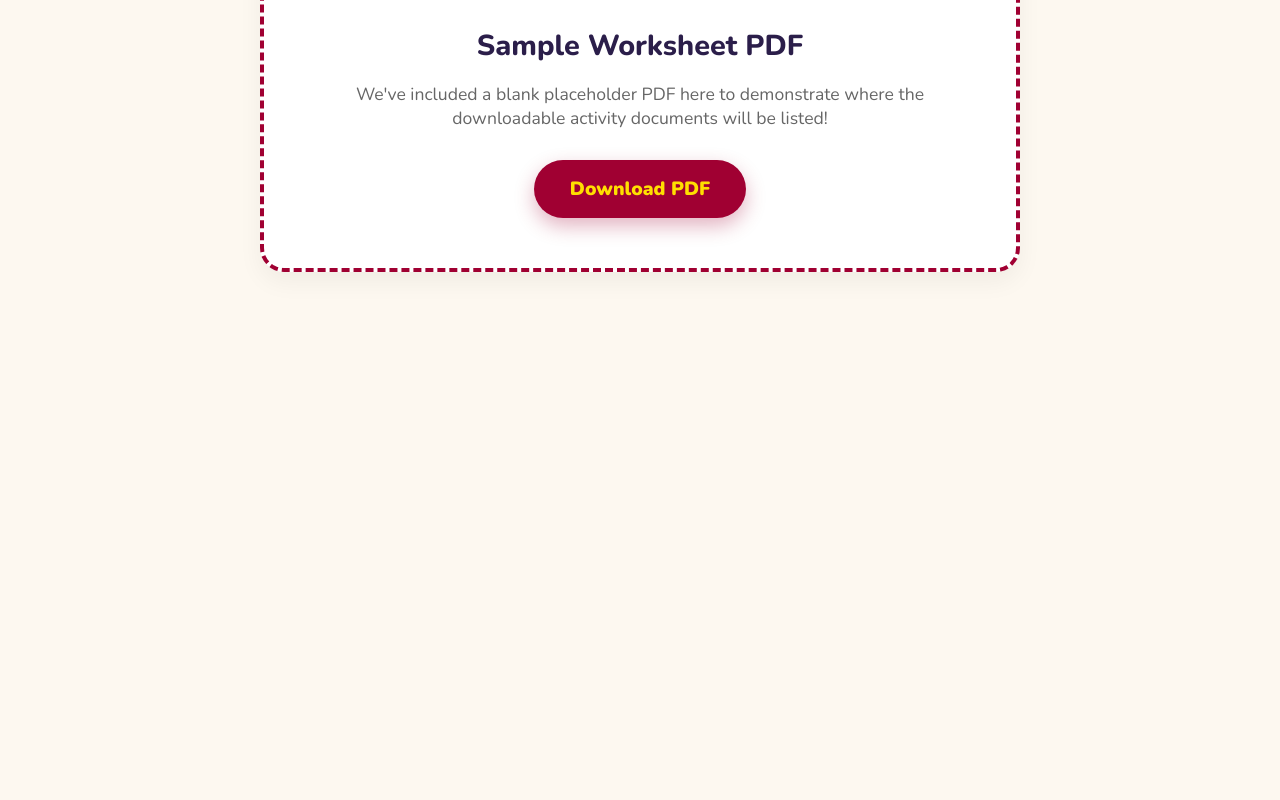
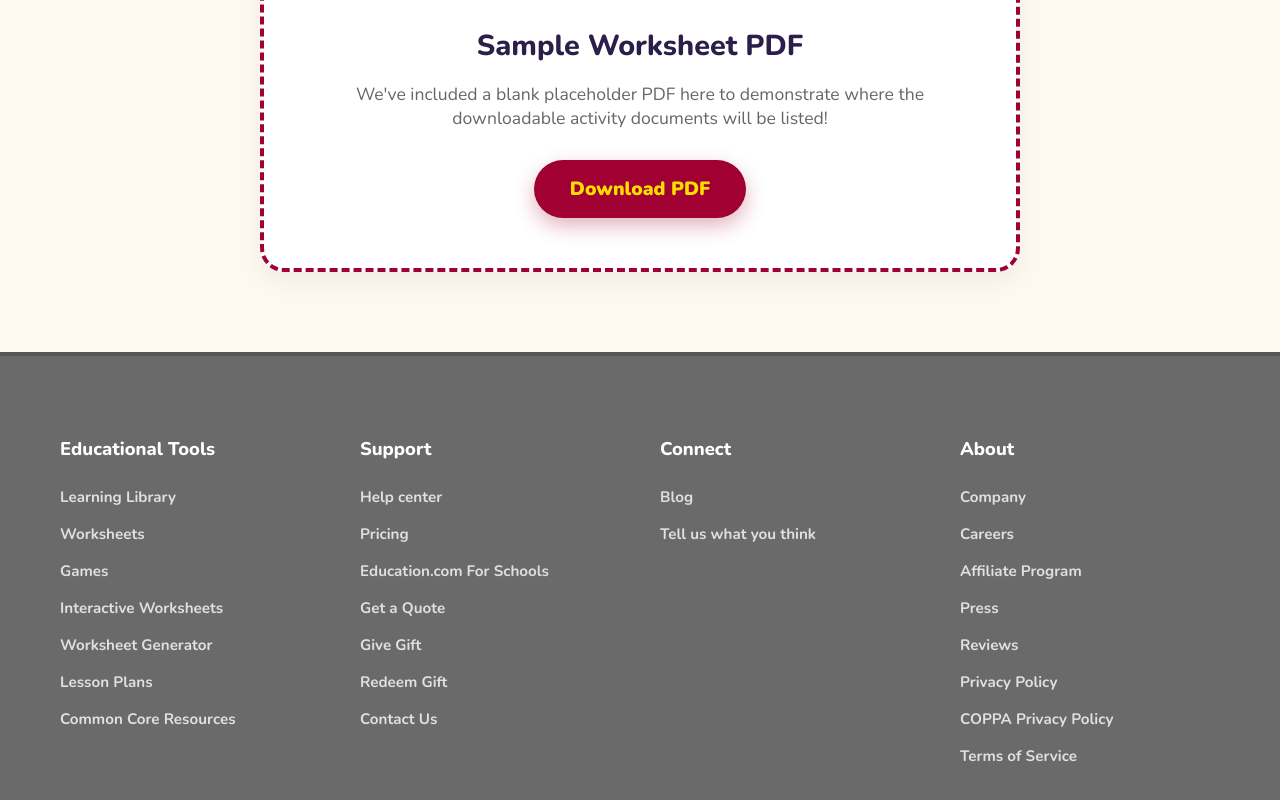
Before and after one commit to HMCJPG/SammySongsPrototype, a Next.js app: page /fun-and-games in a window 1280 px wide. Shown: the part 640-1440 px from the top of the page. Before the commit the page ends 992 px from the top, so only its background shows below. Built offline with nearby package versions, Linux system fonts and the light colour scheme.

Commit message:
Added footer

```diff
--- /dev/null
+++ b/app/components/Footer.jsx
@@ -0,0 +1,54 @@
+import Link from 'next/link';
+
+export default function Footer() {
+    return (
+        <footer className="main-footer">
+            <div className="container footer-container">
+                <div className="footer-col">
+                    <h4 className="footer-title">Educational Tools</h4>
+                    <ul className="footer-links">
+                        <li><Link href="#">Learning Library</Link></li>
+                        <li><Link href="#">Worksheets</Link></li>
+                        <li><Link href="#">Games</Link></li>
+                        <li><Link href="#">Interactive Worksheets</Link></li>
+                        <li><Link href="#">Worksheet Generator</Link></li>
+                        <li><Link href="#">Lesson Plans</Link></li>
+                        <li><Link href="#">Common Core Resources</Link></li>
+                    </ul>
+                </div>
+                <div className="footer-col">
+                    <h4 className="footer-title">Support</h4>
+                    <ul className="footer-links">
+                        <li><Link href="#">Help center</Link></li>
+                        <li><Link href="#">Pricing</Link></li>
+                        <li><Link href="#">Education.com For Schools</Link></li>
+                        <li><Link href="#">Get a Quote</Link></li>
+                        <li><Link href="#">Give Gift</Link></li>
+                        <li><Link href="#">Redeem Gift</Link></li>
+                        <li><Link href="#">Contact Us</Link></li>
+                    </ul>
+                </div>
+                <div className="footer-col">
+                    <h4 className="footer-title">Connect</h4>
+                    <ul className="footer-links">
+                        <li><Link href="#">Blog</Link></li>
+                        <li><Link href="#">Tell us what you think</Link></li>
+                    </ul>
+                </div>
+                <div className="footer-col">
+                    <h4 className="footer-title">About</h4>
+                    <ul className="footer-links">
+                        <li><Link href="#">Company</Link></li>
+                        <li><Link href="#">Careers</Link></li>
+                        <li><Link href="#">Affiliate Program</Link></li>
+                        <li><Link href="#">Press</Link></li>
+                        <li><Link href="#">Reviews</Link></li>
+                        <li><Link href="#">Privacy Policy</Link></li>
+                        <li><Link href="#">COPPA Privacy Policy</Link></li>
+                        <li><Link href="#">Terms of Service</Link></li>
+                    </ul>
+                </div>
+            </div>
+        </footer>
+    );
+}
--- a/app/globals.css
+++ b/app/globals.css
@@ -725,3 +725,66 @@ body {
   line-height: 1.6;
   color: #333;
 }
+
+/* Footer */
+.main-footer {
+  background-color: #6a6a6a;
+  padding: 80px 0 60px 0;
+  color: #fff;
+  border-top: 4px solid #555;
+  margin-top: auto;
+}
+
+.footer-container {
+  display: grid;
+  grid-template-columns: repeat(4, 1fr);
+  gap: 40px;
+}
+
+.footer-col {
+  display: flex;
+  flex-direction: column;
+}
+
+.footer-title {
+  font-size: 1.15rem;
+  font-weight: 800;
+  margin-top: 0;
+  margin-bottom: 25px;
+  color: #fff;
+}
+
+.footer-links {
+  list-style: none;
+  padding: 0;
+  margin: 0;
+}
+
+.footer-links li {
+  margin-bottom: 15px;
+}
+
+.footer-links a {
+  color: #e0e0e0;
+  text-decoration: none;
+  font-size: 0.95rem;
+  font-weight: 600;
+  transition: color 0.2s ease;
+}
+
+.footer-links a:hover {
+  color: #fff;
+  text-decoration: underline;
+}
+
+@media (max-width: 900px) {
+  .footer-container {
+    grid-template-columns: repeat(2, 1fr);
+  }
+}
+
+@media (max-width: 500px) {
+  .footer-container {
+    grid-template-columns: 1fr;
+  }
+}
--- a/app/layout.jsx
+++ b/app/layout.jsx
@@ -1,5 +1,6 @@
 import './globals.css';
 import Header from './components/Header';
+import Footer from './components/Footer';
 
 export const metadata = {
     title: 'Sammy Rabbit Songs',
@@ -18,6 +19,7 @@ export default function RootLayout({ children }) {
             <body>
                 <Header />
                 {children}
+                <Footer />
             </body>
         </html>
     );
```
